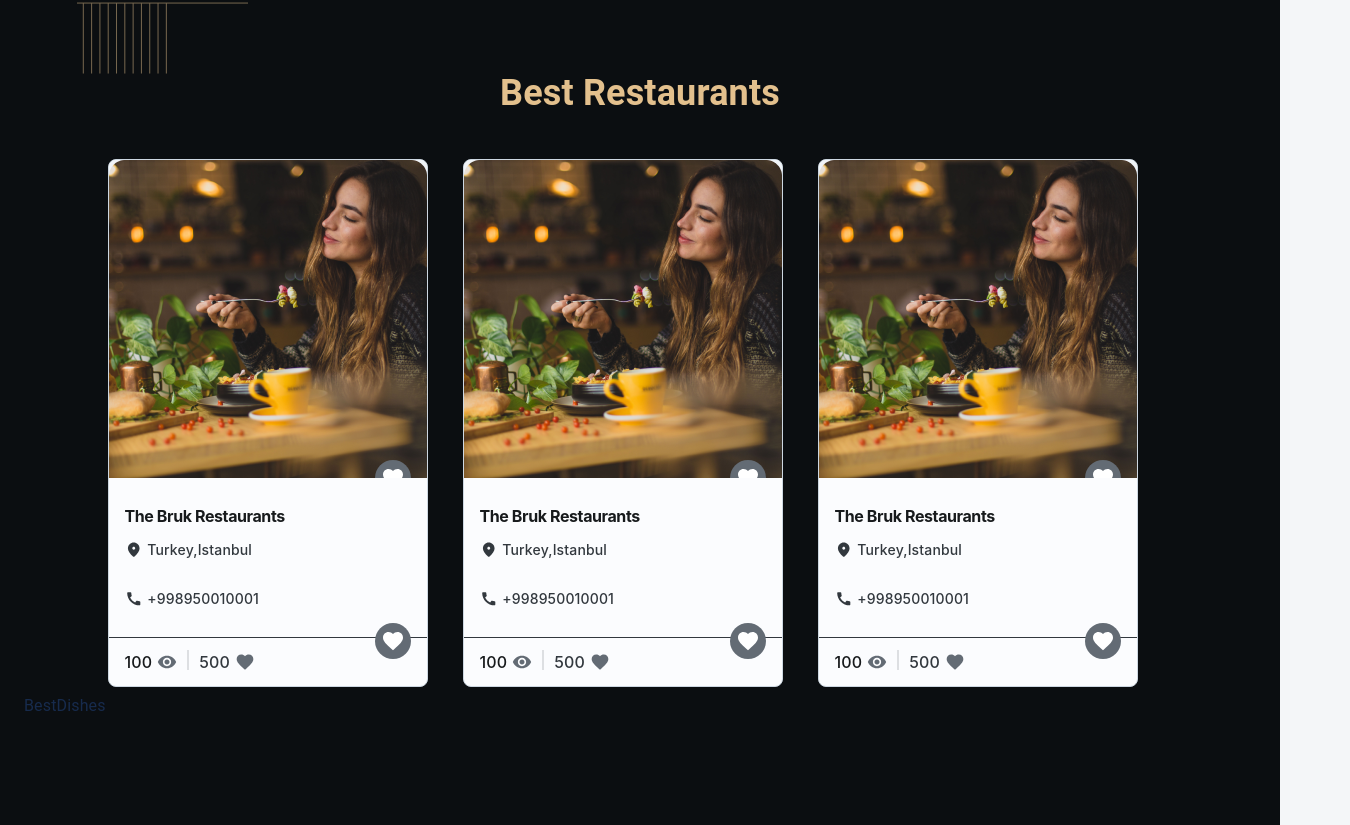
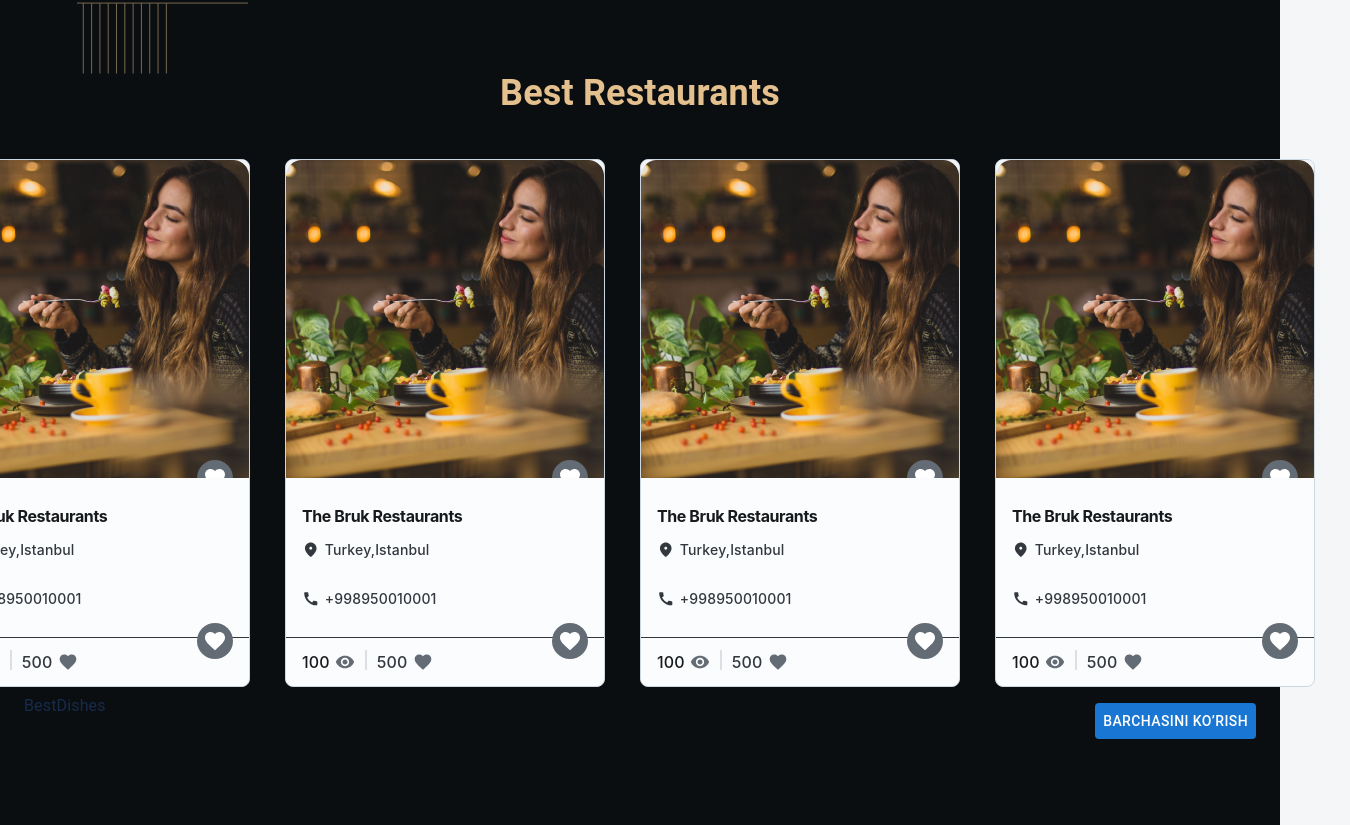
Before and after one commit to aayubkhon/papay-react, a React (Create React App) app: page / in a window 1280 px wide. Shown: the part 1695-2520 px from the top of the page, 1350 px wide, since content can reach past the window. Built offline with nearby package versions, Linux system fonts and the light colour scheme.

Commit message:
feat:develope hompage related best restaurants sections

```diff
--- a/src/app/screens/HomePage/bestRestaurants.tsx
+++ b/src/app/screens/HomePage/bestRestaurants.tsx
@@ -1,13 +1,18 @@
 import React from "react";
 import { Favorite } from "@mui/icons-material";
-import { AspectRatio, Card, CardOverflow, CssVarsProvider, IconButton, Link, Typography } from "@mui/joy";
-import { Container, Box, Stack } from "@mui/material";
+import {
+  AspectRatio,
+  Card,
+  CardOverflow,
+  CssVarsProvider,
+  IconButton,
+  Link,
+  Typography,
+} from "@mui/joy";
+import { Container, Box, Stack, Button } from "@mui/material";
 import LocationOnRoundedIcon from "@mui/icons-material/LocationOnRounded";
 import CallIcon from "@mui/icons-material/Call";
 import VisibilityIcon from "@mui/icons-material/Visibility";
-
-
-
 
 const BestRestaurants = () => {
   return (
@@ -20,7 +25,7 @@ const BestRestaurants = () => {
       <Container sx={{ mt: "153px" }}>
         <Stack flexDirection={"column"} alignItems={"center"}>
           <Box className="category_title">Best Restaurants</Box>
-          <Stack sx={{mt:"45px"}} flexDirection={"row"}>
+          <Stack sx={{ mt: "45px" }} flexDirection={"row"}>
             <CssVarsProvider>
               <Card
                 sx={{
@@ -52,14 +57,26 @@ const BestRestaurants = () => {
                     </IconButton>
                   </AspectRatio>
                 </CardOverflow>
-                <Typography level="h2" sx={{fontSize:"md",mt:2}}>
+                <Typography level="h2" sx={{ fontSize: "md", mt: 2 }}>
                   The Bruk Restaurants
                 </Typography>
-                  <Typography level="title-sm" sx={{mt:0.1,mb: 2}}>
-                   <Link href="" textColor={"neutral.700"} startDecorator={<LocationOnRoundedIcon/>}>Turkey,Istanbul</Link>
+                <Typography level="title-sm" sx={{ mt: 0.1, mb: 2 }}>
+                  <Link
+                    href=""
+                    textColor={"neutral.700"}
+                    startDecorator={<LocationOnRoundedIcon />}
+                  >
+                    Turkey,Istanbul
+                  </Link>
                 </Typography>
-                  <Typography level="title-sm" sx={{mt:0.1,mb: 2}}>
-                   <Link href="" textColor={"neutral.700"} startDecorator={<CallIcon/>}>+998950010001</Link>
+                <Typography level="title-sm" sx={{ mt: 0.1, mb: 2 }}>
+                  <Link
+                    href=""
+                    textColor={"neutral.700"}
+                    startDecorator={<CallIcon />}
+                  >
+                    +998950010001
+                  </Link>
                 </Typography>
                 <CardOverflow
                   sx={{
@@ -98,7 +115,7 @@ const BestRestaurants = () => {
                     >
                       100{" "}
                       <VisibilityIcon
-                        sx={{ fontSize: 20, marginLeft: "5px"}}
+                        sx={{ fontSize: 20, marginLeft: "5px" }}
                       />
                     </Typography>
                     <Box
@@ -119,9 +136,7 @@ const BestRestaurants = () => {
                       }}
                     >
                       <div>500</div>
-                      <Favorite
-                        sx={{ fontSize: 20, marginLeft: "5px" }}
-                      />
+                      <Favorite sx={{ fontSize: 20, marginLeft: "5px" }} />
                     </Typography>
                   </Box>
                 </CardOverflow>
@@ -156,14 +171,26 @@ const BestRestaurants = () => {
                     </IconButton>
                   </AspectRatio>
                 </CardOverflow>
-                <Typography level="h2" sx={{fontSize:"md",mt:2}}>
+                <Typography level="h2" sx={{ fontSize: "md", mt: 2 }}>
                   The Bruk Restaurants
                 </Typography>
-                  <Typography level="title-sm" sx={{mt:0.1,mb: 2}}>
-                   <Link href="" textColor={"neutral.700"} startDecorator={<LocationOnRoundedIcon/>}>Turkey,Istanbul</Link>
+                <Typography level="title-sm" sx={{ mt: 0.1, mb: 2 }}>
+                  <Link
+                    href=""
+                    textColor={"neutral.700"}
+                    startDecorator={<LocationOnRoundedIcon />}
+                  >
+                    Turkey,Istanbul
+                  </Link>
                 </Typography>
-                  <Typography level="title-sm" sx={{mt:0.1,mb: 2}}>
-                   <Link href="" textColor={"neutral.700"} startDecorator={<CallIcon/>}>+998950010001</Link>
+                <Typography level="title-sm" sx={{ mt: 0.1, mb: 2 }}>
+                  <Link
+                    href=""
+                    textColor={"neutral.700"}
+                    startDecorator={<CallIcon />}
+                  >
+                    +998950010001
+                  </Link>
                 </Typography>
                 <CardOverflow
                   sx={{
@@ -202,7 +229,7 @@ const BestRestaurants = () => {
                     >
                       100{" "}
                       <VisibilityIcon
-                        sx={{ fontSize: 20, marginLeft: "5px"}}
+                        sx={{ fontSize: 20, marginLeft: "5px" }}
                       />
                     </Typography>
                     <Box
@@ -223,9 +250,7 @@ const BestRestaurants = () => {
                       }}
                     >
                       <div>500</div>
-                      <Favorite
-                        sx={{ fontSize: 20, marginLeft: "5px" }}
-                      />
+                      <Favorite sx={{ fontSize: 20, marginLeft: "5px" }} />
                     </Typography>
                   </Box>
                 </CardOverflow>
@@ -260,14 +285,26 @@ const BestRestaurants = () => {
                     </IconButton>
                   </AspectRatio>
                 </CardOverflow>
-                <Typography level="h2" sx={{fontSize:"md",mt:2}}>
+                <Typography level="h2" sx={{ fontSize: "md", mt: 2 }}>
                   The Bruk Restaurants
                 </Typography>
-                  <Typography level="title-sm" sx={{mt:0.1,mb: 2}}>
-                   <Link href="" textColor={"neutral.700"} startDecorator={<LocationOnRoundedIcon/>}>Turkey,Istanbul</Link>
+                <Typography level="title-sm" sx={{ mt: 0.1, mb: 2 }}>
+                  <Link
+                    href=""
+                    textColor={"neutral.700"}
+                    startDecorator={<LocationOnRoundedIcon />}
+                  >
+                    Turkey,Istanbul
+                  </Link>
                 </Typography>
-                  <Typography level="title-sm" sx={{mt:0.1,mb: 2}}>
-                   <Link href="" textColor={"neutral.700"} startDecorator={<CallIcon/>}>+998950010001</Link>
+                <Typography level="title-sm" sx={{ mt: 0.1, mb: 2 }}>
+                  <Link
+                    href=""
+                    textColor={"neutral.700"}
+                    startDecorator={<CallIcon />}
+                  >
+                    +998950010001
+                  </Link>
                 </Typography>
                 <CardOverflow
                   sx={{
@@ -306,7 +343,7 @@ const BestRestaurants = () => {
                     >
                       100{" "}
                       <VisibilityIcon
-                        sx={{ fontSize: 20, marginLeft: "5px"}}
+                        sx={{ fontSize: 20, marginLeft: "5px" }}
                       />
                     </Typography>
                     <Box
@@ -327,14 +364,135 @@ const BestRestaurants = () => {
                       }}
                     >
                       <div>500</div>
-                      <Favorite
+                      <Favorite sx={{ fontSize: 20, marginLeft: "5px" }} />
+                    </Typography>
+                  </Box>
+                </CardOverflow>
+              </Card>
+              <Card
+                sx={{
+                  minHeight: 483,
+                  width: 320,
+                  mr: "35px",
+                  cursor: "pointer",
+                }}
+              >
+                <CardOverflow>
+                  <AspectRatio ratio={1}>
+                    <img src="restaurant/girl.png" alt="" />
+                    <IconButton
+                      aria-label="Like minimal photography"
+                      size="md"
+                      variant="solid"
+                      color="neutral"
+                      sx={{
+                        position: "absolute",
+                        zIndex: 2,
+                        borderRadius: "50%",
+                        right: "1rem",
+                        bottom: 0,
+                        transform: "translateY(50%)",
+                        color: "rgba(0,0,0,.4)",
+                      }}
+                    >
+                      <Favorite style={{ fill: "white" }} />
+                    </IconButton>
+                  </AspectRatio>
+                </CardOverflow>
+                <Typography level="h2" sx={{ fontSize: "md", mt: 2 }}>
+                  The Bruk Restaurants
+                </Typography>
+                <Typography level="title-sm" sx={{ mt: 0.1, mb: 2 }}>
+                  <Link
+                    href=""
+                    textColor={"neutral.700"}
+                    startDecorator={<LocationOnRoundedIcon />}
+                  >
+                    Turkey,Istanbul
+                  </Link>
+                </Typography>
+                <Typography level="title-sm" sx={{ mt: 0.1, mb: 2 }}>
+                  <Link
+                    href=""
+                    textColor={"neutral.700"}
+                    startDecorator={<CallIcon />}
+                  >
+                    +998950010001
+                  </Link>
+                </Typography>
+                <CardOverflow
+                  sx={{
+                    display: "flex",
+                    gap: 1.5,
+                    py: 1.5,
+                    px: "var(--Card-padding)",
+                    borderTop: "1px solid",
+                  }}
+                >
+                  <IconButton
+                    aria-label="Like minimal photography"
+                    size="md"
+                    variant="solid"
+                    color="neutral"
+                    sx={{
+                      position: "absolute",
+                      zIndex: 2,
+                      borderRadius: "50%",
+                      right: "1rem",
+                      bottom: 45,
+                      transform: "translateY(50%)",
+                      color: "rgba(0,0,0,.4)",
+                    }}
+                  >
+                    <Favorite style={{ fill: "white" }} />
+                  </IconButton>
+                  <Box sx={{ display: "flex", flexDirection: "row" }}>
+                    <Typography
+                      level="title-md"
+                      sx={{
+                        fontWeight: "md",
+                        alignItems: "center",
+                        display: "flex",
+                      }}
+                    >
+                      100{" "}
+                      <VisibilityIcon
                         sx={{ fontSize: 20, marginLeft: "5px" }}
                       />
+                    </Typography>
+                    <Box
+                      sx={{
+                        width: 2,
+                        height: 20,
+                        bgcolor: "divider",
+                        margin: " 0 10px",
+                        color: "text.secondary",
+                      }}
+                    />
+                    <Typography
+                      sx={{
+                        fontWeight: "md",
+                        color: "text.secondary",
+                        alignItems: "center",
+                        display: "flex",
+                      }}
+                    >
+                      <div>500</div>
+                      <Favorite sx={{ fontSize: 20, marginLeft: "5px" }} />
                     </Typography>
                   </Box>
                 </CardOverflow>
               </Card>
             </CssVarsProvider>
+          </Stack>
+          <Stack
+            flexDirection={"row"}
+            justifyContent={"flex-end"}
+            sx={{ width: "100%", mt: "16px" }}
+          >
+            <Button style={{ background: "#1976d2", color: "white" }}>
+              BARCHASINI KO’RISH
+            </Button>
           </Stack>
         </Stack>
       </Container>
```
Lines whose indentation alone changed are shown as unchanged.
